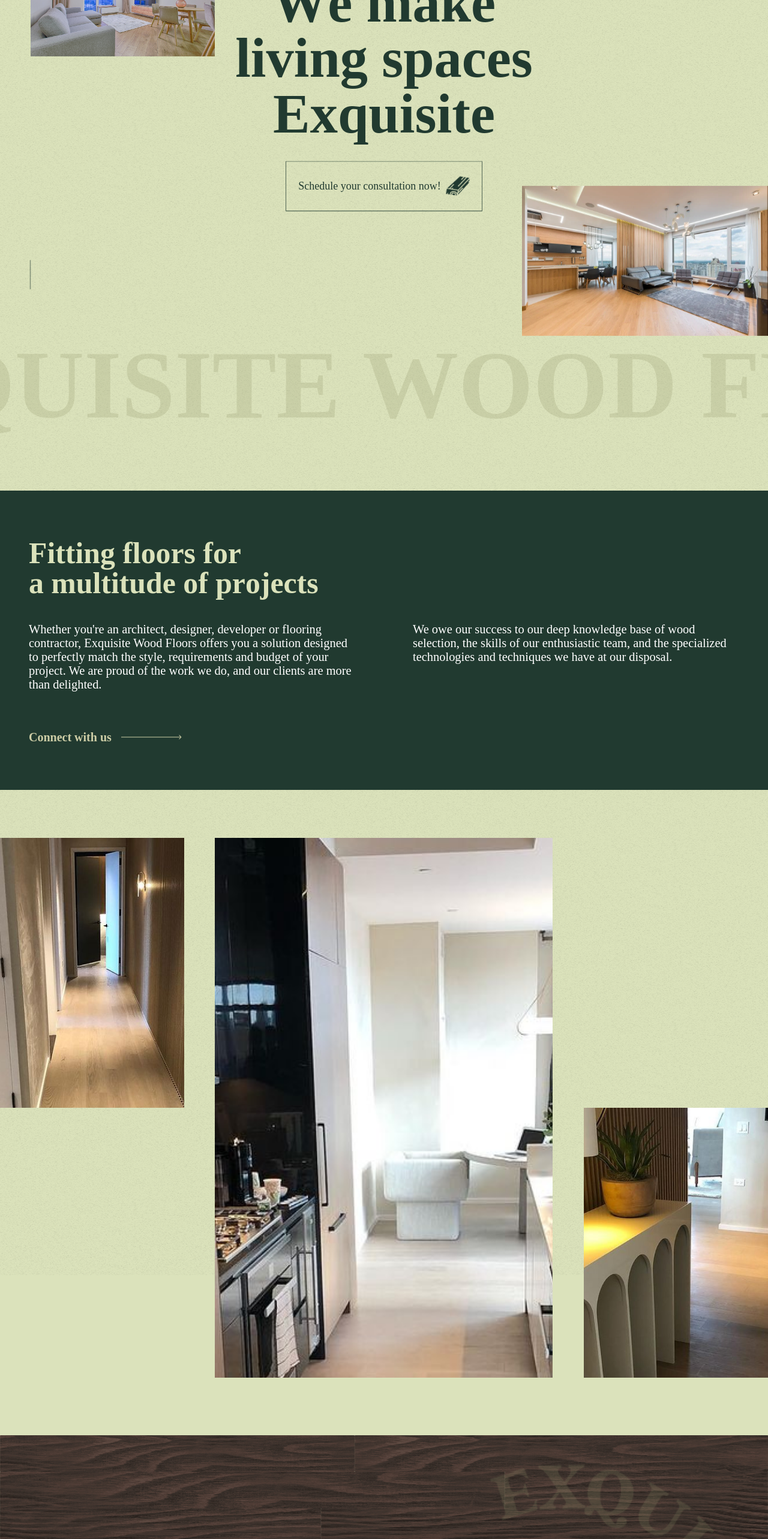
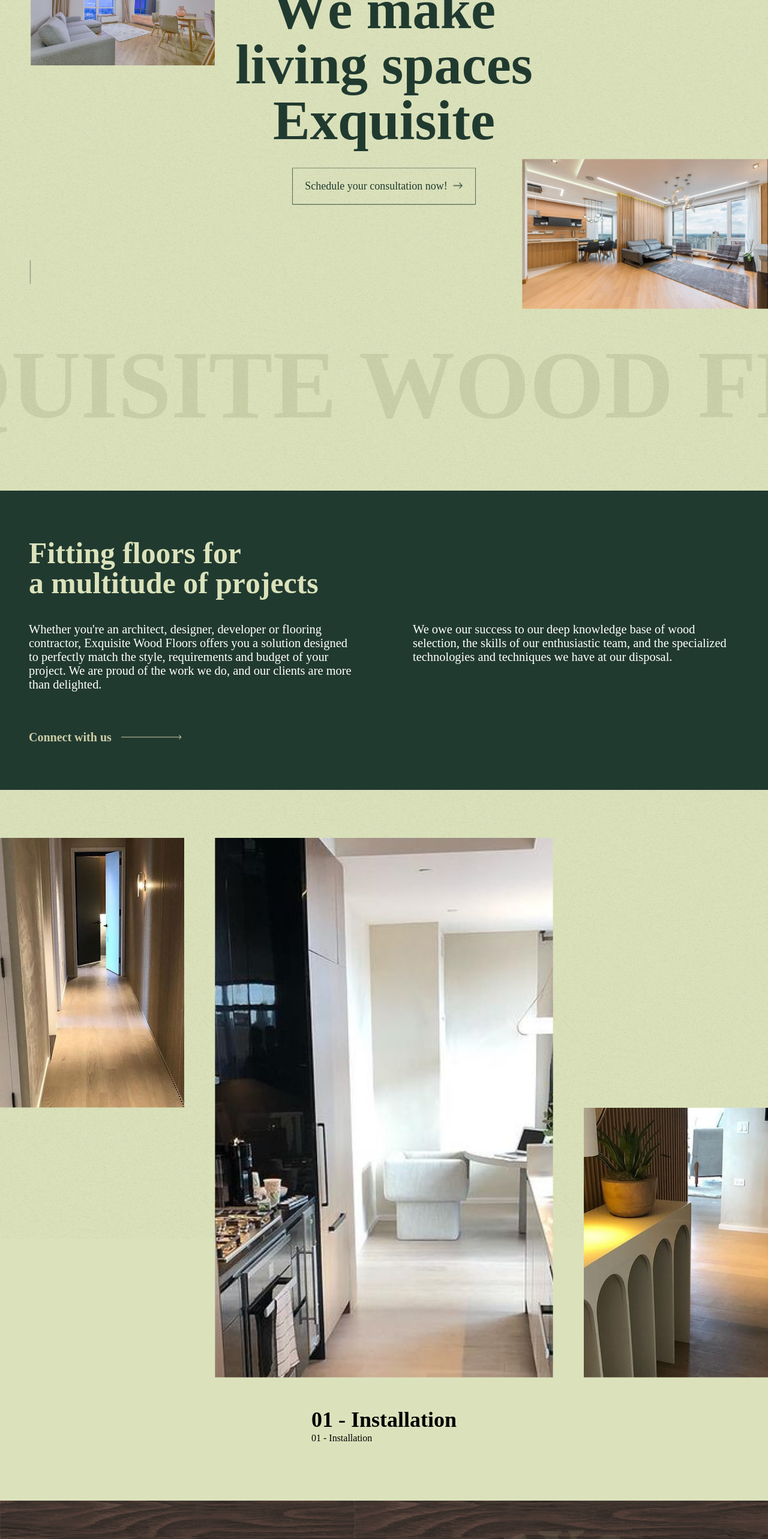
Before and after one commit to lrvaka/exquisite, a Next.js app: page / in a window 1280 px wide. Shown: the part 234-2800 px from the top of the page at 60% size. Built offline with nearby package versions, Linux system fonts and the light colour scheme; a web font is replaced by a local one.

Commit message:
no smooth

```diff
--- a/components/HomeComponents/HeroSection.js
+++ b/components/HomeComponents/HeroSection.js
@@ -119,15 +119,15 @@ const HeroSection = () => {
           >
             Schedule your consultation now!
             <motion.div
-              initial={{ rotate: 15 }}
-              animate={{ rotate: 0}}
+              initial={{ scale: 0.8 }}
+              animate={{ scale: 1.1}}
               transition={{
                 duration: 1,
                 repeat: Infinity,
                 repeatType: "reverse",
               }}
             >
-              <Icon w={10} h={10} as={GiWoodBeam} ml="2" />
+              <Icon  as={BsArrowRight} ml="2" />
             </motion.div>
           </Link>
         </Flex>
--- a/components/HomeComponents/ServicesSection.js
+++ b/components/HomeComponents/ServicesSection.js
@@ -0,0 +1,16 @@
+import { Box, Flex, Heading, Text } from "@chakra-ui/react"
+import SectionHeading from "../ui/SectionHeading"
+
+const ServicesSection = () => {
+  return (
+    <Flex flexDir="column" justifyContent="center" alignItems="center">
+      <SectionHeading>Services</SectionHeading>
+      <Flex flexDir="column">
+        <Heading>01 - Installation</Heading>
+        <Text>01 - Installation</Text>
+      </Flex>
+    </Flex>
+  )
+}
+
+export default ServicesSection
--- a/components/ui/PageTransitions.js
+++ b/components/ui/PageTransitions.js
@@ -14,7 +14,7 @@ import PageTransitionsOther from "./PageTransitions.other"
 import ScrollTrigger from "gsap/dist/ScrollTrigger"
 import { useRouter } from "next/router"
 
-const PageTransitions = ({ children, route, routPageOffset }) => {
+const PageTransitions = ({ children, route }) => {
   const router = useRouter()
 
   useEffect(() => {
@@ -27,19 +27,17 @@ const PageTransitions = ({ children, route, routPageOffset }) => {
         mobileSize="436"
         otherSize="1920"
         desktopComponents={
-          <PageTransitionsDesktop route={route} routPageOffset={routPageOffset}>
+          <PageTransitionsDesktop route={route}>
             {children}
           </PageTransitionsDesktop>
         }
         mobileComponents={
-          <PageTransitionsMobile route={route} routPageOffset={routPageOffset}>
+          <PageTransitionsMobile route={route}>
             {children}
           </PageTransitionsMobile>
         }
         otherComponents={
-          <PageTransitionsOther route={route} routPageOffset={routPageOffset}>
-            {children}
-          </PageTransitionsOther>
+          <PageTransitionsOther route={route}>{children}</PageTransitionsOther>
         }
       />
     </>
--- a/components/ui/SectionHeading.js
+++ b/components/ui/SectionHeading.js
@@ -2,7 +2,6 @@ import { Heading } from "@chakra-ui/react"
 import { useEffect, useRef } from "react"
 import gsap from "gsap"
 import SplitText from "gsap/dist/SplitText"
-import useIsomorphicLayoutEffect from "../hooks/useIsomorphicLayoutEffect"
 
 const SectionHeading = ({ children, ...props }) => {
   const ref = useRef()
--- a/pages/_app.js
+++ b/pages/_app.js
@@ -28,25 +28,10 @@ function MyApp({ Component, pageProps }) {
   const router = useRouter()
 
   useIsomorphicLayoutEffect(() => {
-    setTimeout(() => {
-      gsap.registerPlugin(ScrollSmoother, ScrollTrigger, SplitText)
-
-      let scroller = ScrollSmoother.create({
-        ignoreMobileResize: true,
-        wrapper: wrapperRef.current,
-        content: contentRef.current,
-        effects: true,
-        smooth: 2, // how long (in seconds) it takes to "catch up" to the native scroll position
-      })
-
-      setSmoother(scroller)
-    }, 100)
-  }, [])
-
-  useIsomorphicLayoutEffect(() => {
     if (smoother) {
       ScrollTrigger.getAll().forEach((t) => t.kill())
     }
+
     gsap.registerPlugin(ScrollSmoother, ScrollTrigger, SplitText)
 
     let scroller = ScrollSmoother.create({
@@ -54,15 +39,14 @@ function MyApp({ Component, pageProps }) {
       wrapper: wrapperRef.current,
       content: contentRef.current,
       effects: true,
-      smooth: 2, // how long (in seconds) it takes to "catch up" to the native scroll position
+      smooth: 0, // how long (in seconds) it takes to "catch up" to the native scroll position
     })
+
+    setSmoother(scroller)
 
     setTimeout(() => {
       ScrollTrigger.refresh()
     }, 500)
-
-    setSmoother(scroller)
-
     return () => {}
   }, [router.asPath])
 
@@ -89,7 +73,7 @@ function MyApp({ Component, pageProps }) {
           navColor,
           setNavColor,
           contentRef,
-          routingPageOffset
+          routingPageOffset,
         }}
       >
         <Box ref={wrapperRef}>
--- a/pages/index.js
+++ b/pages/index.js
@@ -9,6 +9,7 @@ import AboutUsSection from "../components/HomeComponents/AboutUsSection"
 import Footer from "../components/ui/Footer"
 import React from "react"
 import MainWrapper from "../components/ui/Main"
+import ServicesSection from "../components/HomeComponents/ServicesSection"
 
 const MessageSection = dynamic(() =>
   import("../components/HomeComponents/MessageSectionAnimation")
@@ -49,6 +50,7 @@ const Home = (props) => {
       <HeroSection />
       <MarqueeSection />
       <AboutUsSection />
+      <ServicesSection />
       <MessageSection />
       <SlideShowSection />
       <ContactSection logoColor="brand.500" />
```
